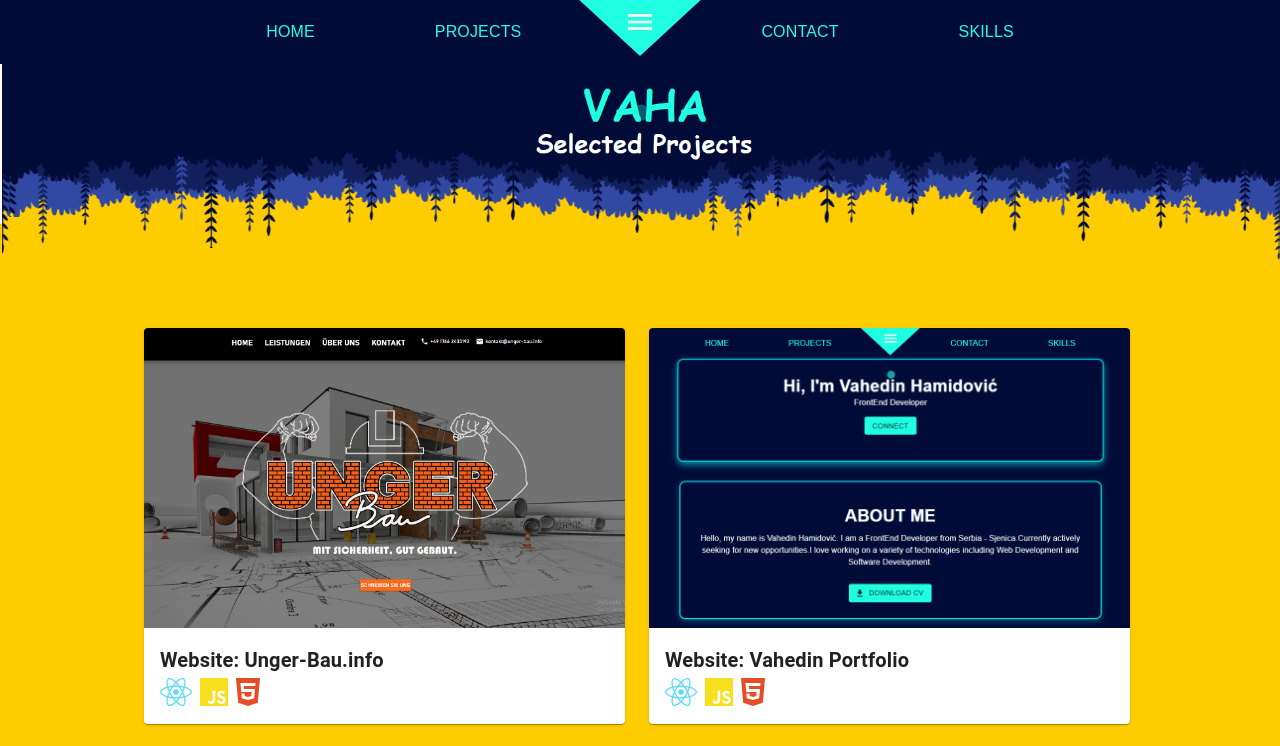
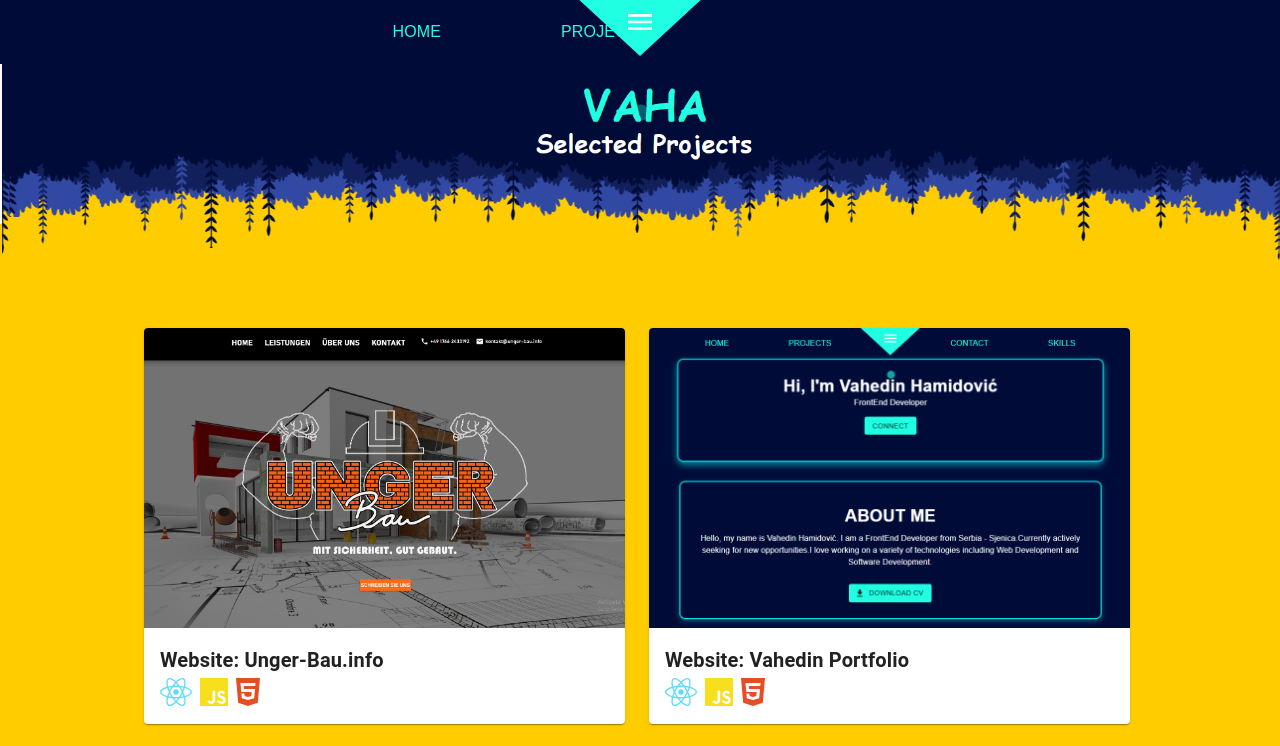
Before and after one commit to Vahedin1/Vahedin-PortFolio, a React (Vite) app: page /projects in a window 1280 px wide. Shown: the top 746 px of the page. Built offline with nearby package versions, Linux system fonts and the light colour scheme.

Commit message:
Fix: updated Navbar and Home components

```diff
--- a/src/components/Navbar.jsx
+++ b/src/components/Navbar.jsx
@@ -201,39 +201,6 @@ const Navbar = () => {
 
             {!isMobile && (
               <Box sx={{ display: "flex", gap: 15, ml: 15 }}>
-                <Typography
-                  sx={{
-                    ...navLinkStyle,
-                    "&:hover": {
-                      color: "white",
-                    },
-                  }}
-                  onClick={() => scrollToSection("contact")}
-                >
-                  CONTACT
-                </Typography>
-                <Typography
-                  sx={{
-                    ...navLinkStyle,
-                    "&:hover": {
-                      color: "white",
-                    },
-                  }}
-                  onClick={() => {
-                    // First navigate to root path
-                    navigate('/');
-
-                    // Then scroll to "skills2" section after a brief delay (e.g. 500ms)
-                    setTimeout(() => {
-                      const skillsSection = document.getElementById('skills2');
-                      if (skillsSection) {
-                        skillsSection.scrollIntoView({ behavior: 'smooth' });
-                      }
-                    }, 500); // Adjust the delay as needed
-                  }}
-                >
-                  SKILLS
-                </Typography>
               </Box>
             )}
           </Toolbar>
@@ -307,45 +274,8 @@ const Navbar = () => {
       >
         PROJECTS
       </Typography>
-      <Typography
-        sx={{
-          ...menuItemStyle,
-          fontSize: {
-            xs: '1.2rem',  // Extra small screens
-            sm: '1.4rem',  // Small screens
-            md: '1.6rem',  // Medium screens
-            lg: '2rem',    // Large screens
-          },
-        }}
-        onClick={() => scrollToSection("contact")}
-      >
-        CONTACT
-      </Typography>
-      <Typography
-        sx={{
-          ...menuItemStyle,
-          fontSize: {
-            xs: '1.2rem',  // Extra small screens
-            sm: '1.4rem',  // Small screens
-            md: '1.6rem',  // Medium screens
-            lg: '2rem',    // Large screens
-          },
-        }}
-        onClick={() => {
-          // First navigate to root path
-          navigate('/');
 
-          // Then scroll to "skills2" section after a brief delay (e.g. 500ms)
-          setTimeout(() => {
-            const skillsSection = document.getElementById('skills2');
-            if (skillsSection) {
-              skillsSection.scrollIntoView({ behavior: 'smooth' });
-            }
-          }, 500); // Adjust the delay as needed
-        }}
-      >
-        SKILLS
-      </Typography>
+
     </Box>
   </motion.div>
 )}
--- a/src/pages/Home.jsx
+++ b/src/pages/Home.jsx
@@ -165,23 +165,26 @@ const Home = () => {
   return (
     <Container
       maxWidth="md"
-      sx={{ textAlign: "center",
+      sx={{
+        textAlign: "center",
         display: "flex",
         flexDirection: "column",
         alignItems: "center",
-        justifyContent: "center", fontFamily: "Roboto, sans-serif" }}
+        justifyContent: "center",
+        fontFamily: "Roboto, sans-serif",
+      }}
     >
       <motion.div
         initial={{ opacity: 0, y: -30 }}
         animate={{ opacity: 1, y: 0 }}
-        transition={{ duration: 0.6}}
+        transition={{ duration: 0.6 }}
       >
         <Card sx={cardStyle}>
           <Typography variant="h4" fontWeight="bold">
             Hi, I'm Vahedin Hamidović
           </Typography>
           <Typography variant="body1" paragraph>
-             FrontEnd Developer
+            Python & FrontEnd Web Developer
           </Typography>
           <Button
             variant="contained"
@@ -211,9 +214,14 @@ const Home = () => {
                 ABOUT ME
               </Typography>
               <Typography variant="body1" paragraph>
-                Hello, my name is Vahedin Hamidović. I am a FrontEnd Developer
-                from Serbia - Sjenica.Currently actively seeking for new opportunities.I love
-                working on a variety of technologies including Web Development and Software Development.
+                I am a passionate Python
+                and Front-End Web Developer based in Serbia,I’ve completed a
+                comprehensive Python Developer program at ITAcademy.
+                Python Course by ITAcademy: <br></br>- Python (Core, OOP, .NET) <br></br>- HTML, CSS <br></br>-
+                MySQL - <br></br>Web App Development <br></br>- Graphic User Interface (GUI) Development
+                Data & AI: <br></br>- Python Data Access & Processing <br></br>-
+                Machine Learning & AI <br></br> - NLP & Large Language Models <br></br> Software
+                Engineering: <br></br>- Test Automation & QA <br></br> - Service App Development
               </Typography>
               <Button
                 variant="contained"
@@ -236,10 +244,15 @@ const Home = () => {
           </Grid>
         </Card>
 
-           {/* Box wrapping the skills section */}
-           <Box id="skills2" sx={{ position: 'relative', zIndex: 1 }}>
+        {/* Box wrapping the skills section */}
+        <Box id="skills2" sx={{ position: "relative", zIndex: 1 }}>
           <Card sx={cardStyle}>
-            <Typography variant="h4" fontWeight="bold" textAlign="center" gutterBottom>
+            <Typography
+              variant="h4"
+              fontWeight="bold"
+              textAlign="center"
+              gutterBottom
+            >
               SKILLS
             </Typography>
             {skills.map((section, index) => (
@@ -248,16 +261,28 @@ const Home = () => {
                   {section.category}
                 </Typography>
                 {section.skills.map((skill, i) => (
-                  <Grid container key={i} alignItems="center" spacing={2} sx={{ mb: 2 }}>
+                  <Grid
+                    container
+                    key={i}
+                    alignItems="center"
+                    spacing={2}
+                    sx={{ mb: 2 }}
+                  >
                     <Grid item xs={3}>
                       <Typography variant="body1" sx={{ textAlign: "left" }}>
                         {skill.name}
                       </Typography>
                     </Grid>
-                    <Grid item xs={7} sx={{ display: "flex",
-    justifyContent: "center",  // Centers the progress bar horizontally
-    alignItems: "center",  // Ensures it stays vertically centered
-    width: "80%", }}>
+                    <Grid
+                      item
+                      xs={7}
+                      sx={{
+                        display: "flex",
+                        justifyContent: "center", // Centers the progress bar horizontally
+                        alignItems: "center", // Ensures it stays vertically centered
+                        width: "80%",
+                      }}
+                    >
                       <LinearProgress
                         variant="determinate"
                         value={skill.level}
@@ -270,7 +295,10 @@ const Home = () => {
                       />
                     </Grid>
                     <Grid item xs={2}>
-                      <Typography variant="body1" sx={{ textAlign: "right", minWidth: 40 }}>
+                      <Typography
+                        variant="body1"
+                        sx={{ textAlign: "right", minWidth: 40 }}
+                      >
                         {skill.level}%
                       </Typography>
                     </Grid>
@@ -298,9 +326,6 @@ const Home = () => {
           <Typography variant="body1" paragraph>
             Python Developer - Graduated 2024
           </Typography>
-          <Typography variant="body1">
-            Microsoft Development Program - Currently Enrolled
-          </Typography>
           <Button
             variant="contained"
             color="primary"
```
